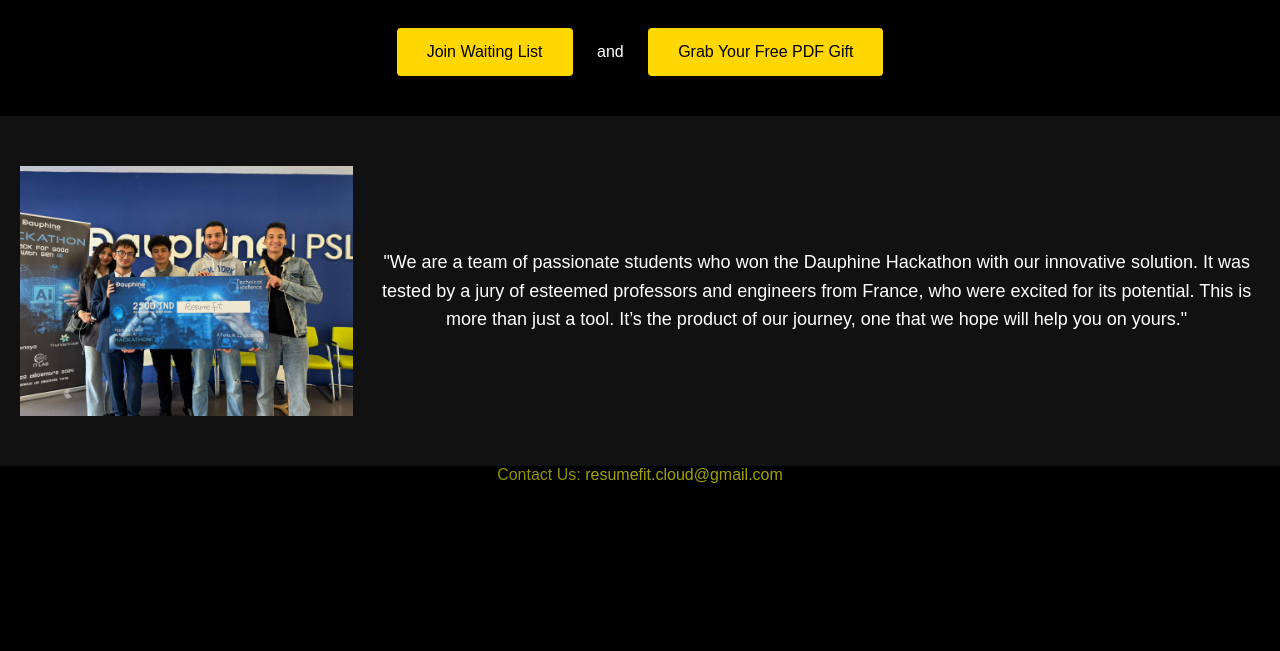
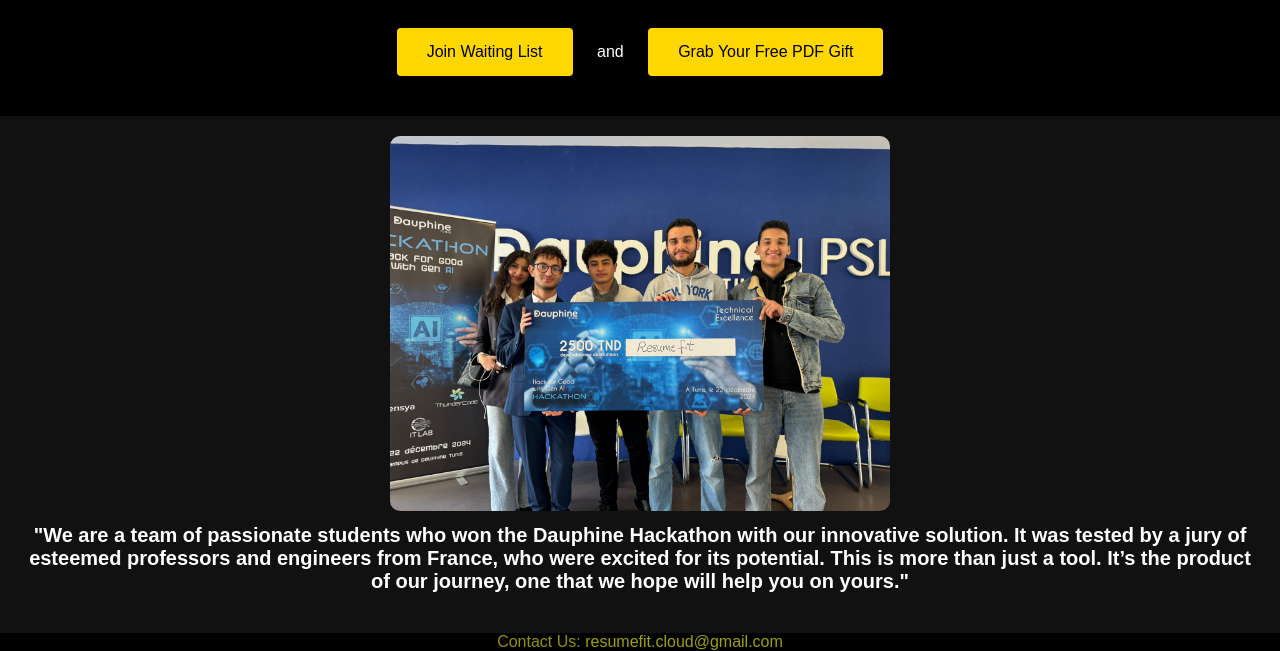
Before and after one commit to the00connector/ResumeFit, a plain HTML site: page index.html in a window 1280 px wide. Shown: the part 1000-1651 px from the top of the page. Before the commit the page ends 1484 px from the top, so only its background shows below. Drawn offline with Linux system fonts and the light colour scheme.

Commit message:
Update index.html

```diff
--- a/index.html
+++ b/index.html
@@ -252,9 +252,9 @@
 
   <footer>
 
-    <div style="display: flex; align-items: center; justify-content: center; margin-top: 30px; margin-bottom: 30px;">
-      <img src="hack.jpeg" alt="Hackathon Winning Team" style="height: 250px; margin-right: 20px;">
-      <p style="font-size: 18px; color: #fff; line-height: 1.6;">
+  <div style="text-align: center; margin-bottom: 20px;">
+          <img src="hack.jpeg" alt="Hackathon Winners" style="width: 60%; max-width: 500px; border-radius: 10px;">
+          <p style="font-size: 20px; font-weight: bold; color: white; margin-top: 10px;">
             "We are a team of passionate students who won the Dauphine Hackathon with our innovative solution.
             It was tested by a jury of esteemed professors and engineers from France, who were  excited for its potential.
             This is more than just a tool. It’s the product of our journey,
```
Lines whose indentation alone changed are shown as unchanged.
